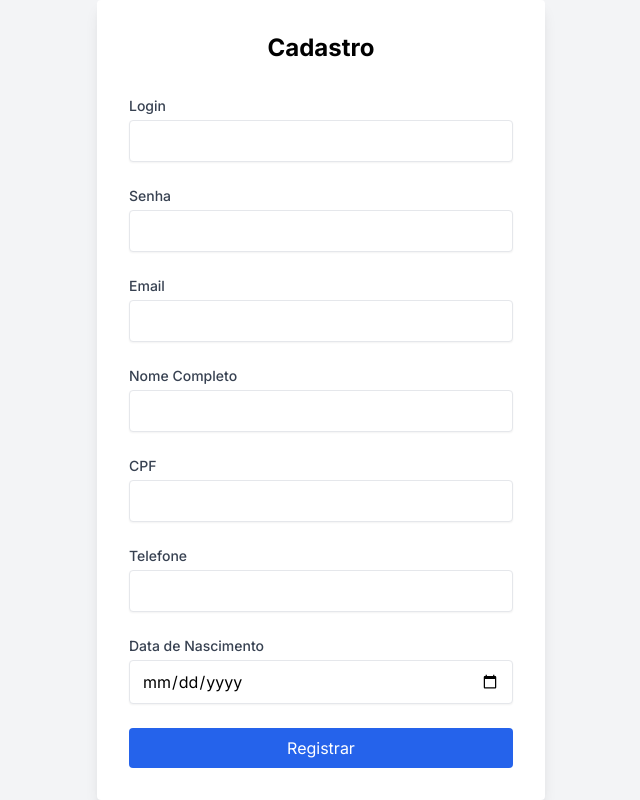
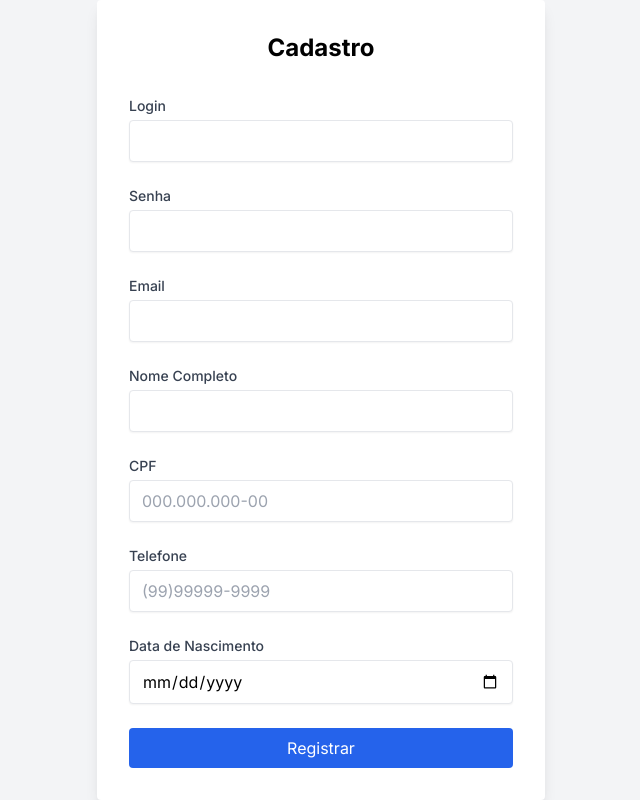
Before and after one commit to IgorFollador/educablog-web, a Next.js app: page /auth/register in a window 1280 px wide. Shown: the whole page, without its empty margins (319-959 px from the left). Built offline with nearby package versions, Linux system fonts and the light colour scheme.

Commit message:
fix para campos

```diff
--- a/src/app/auth/register/page.tsx
+++ b/src/app/auth/register/page.tsx
@@ -122,6 +122,8 @@ const RegisterPage = () => {
                 CPF
               </label>
               <input
+                maxLength="14"
+                placeholder="000.000.000-00"
                 type="text"
                 id="cpf"
                 value={cpf}
@@ -135,9 +137,10 @@ const RegisterPage = () => {
                 Telefone
               </label>
               <input
+                maxLength="15"
+                placeholder="(99)99999-9999"
                 type="text"
                 id="phone"
-
                 value={phone}
                 onChange={(e) => setPhone(e.target.value)}
                 required
```
